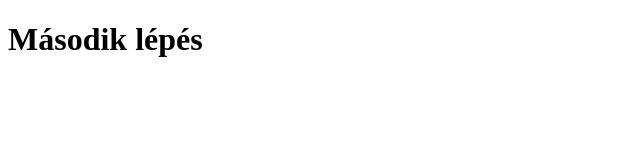
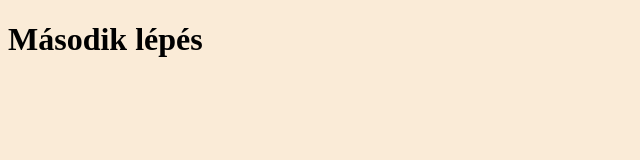
Before and after one commit to majorattila/proba_1, a plain HTML site: page index.html in a window 1280 px wide. Shown: the whole page, without its empty margins (0-640 px from the left). Drawn offline with Linux system fonts and the light colour scheme.

Commit message:
stílus hozzáadása

```diff
--- /dev/null
+++ b/css/style.css
@@ -0,0 +1,3 @@
+body {
+    background-color: antiquewhite;
+}
--- a/index.html
+++ b/index.html
@@ -5,6 +5,7 @@
     <meta http-equiv="X-UA-Compatible" content="IE=edge">
     <meta name="viewport" content="width=device-width, initial-scale=1.0">
     <title>Git próba</title>
+    <link rel="stylesheet" href="css/style.css">
 </head>
 <body>
     <h1>Második lépés</h1>
```
